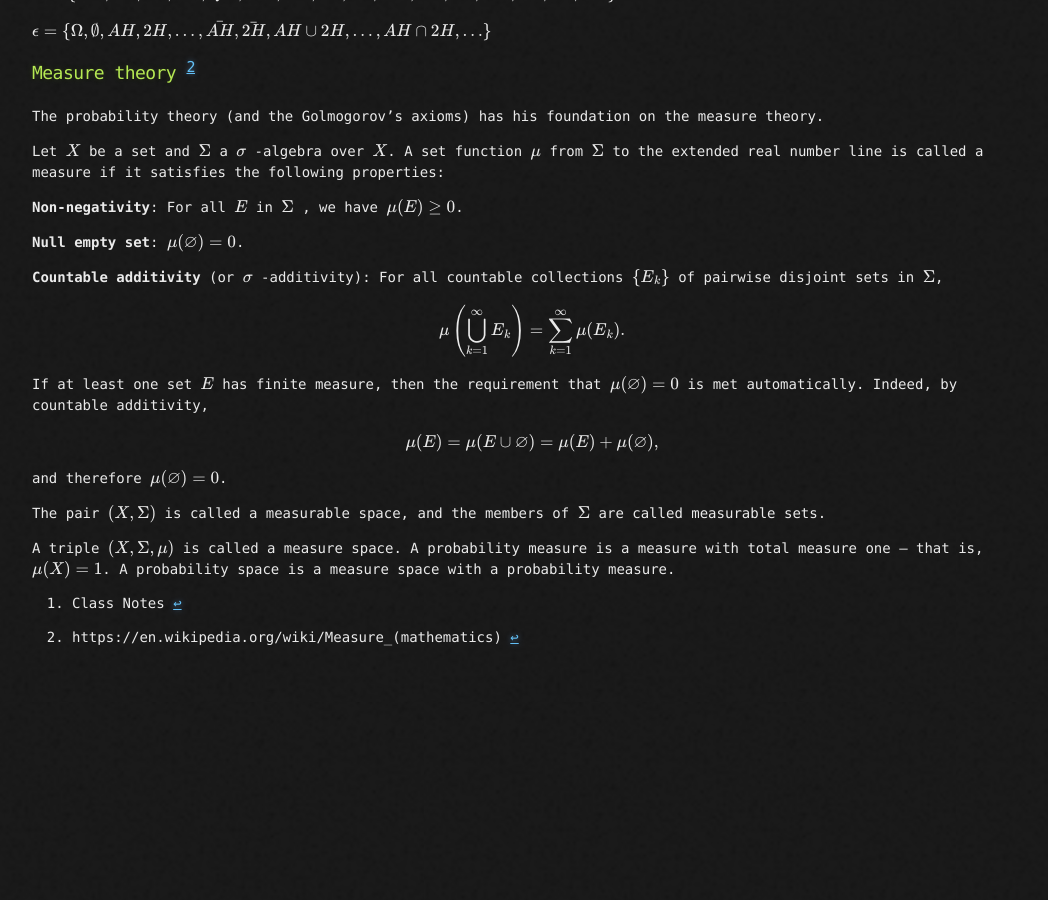
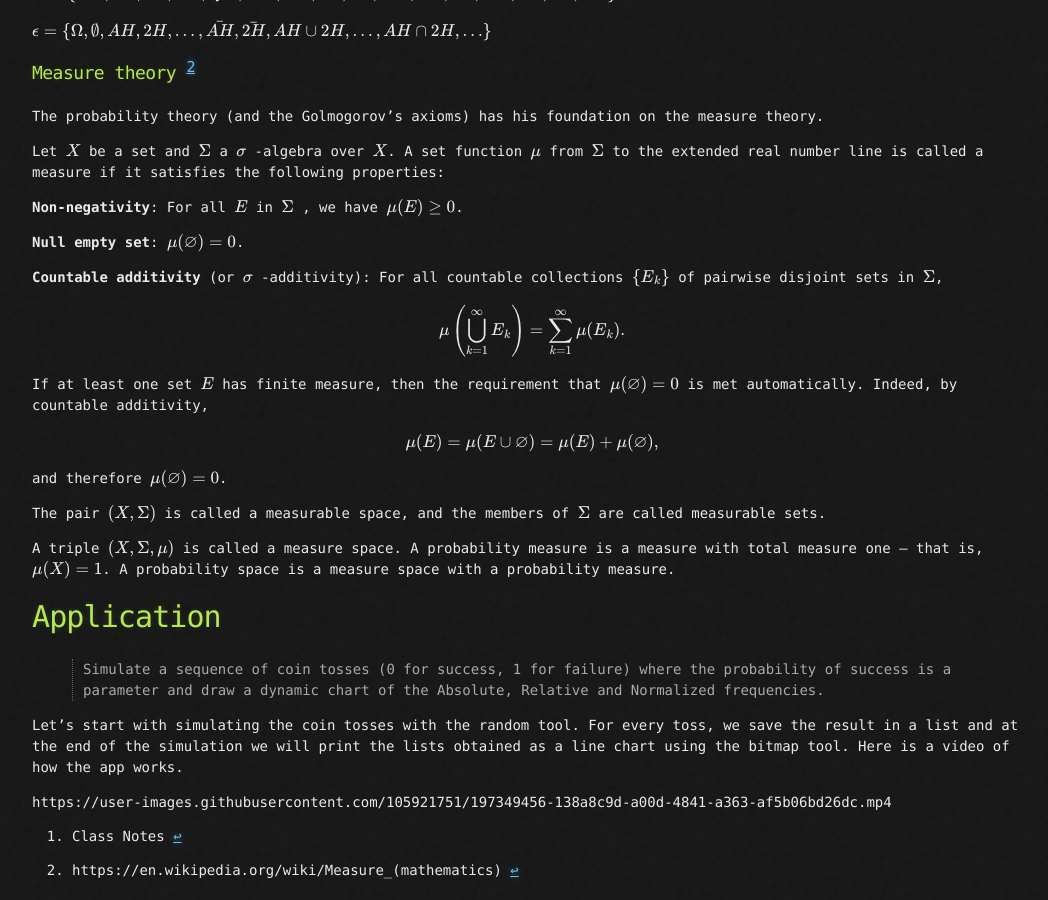
Before and after one commit to Videars/Statistics, a Jekyll site: the page built from Week4/Research.md, in a window 1280 px wide and 900 px high, scrolled down 1958 px. Shown: the whole window, without its empty margins (108-1156 px from the left). Built offline with Jekyll 4.4.1, drawn with Linux system fonts in a browser that asks for light colours; our own code applies the rules of GitHub Pages for plain Markdown files; formulas are drawn with MathJax 3; before the commit the page ends 2625 px from its top, so only the background shows below that.

Commit message:
Update Research.md

```diff
--- a/Week4/Research.md
+++ b/Week4/Research.md
@@ -88,5 +88,14 @@ The pair $(X,\Sigma )$ is called a measurable space, and the members of $\Sigma$
 
 A triple $(X,\Sigma ,\mu )$ is called a measure space. A probability measure is a measure with total measure one – that is, $\mu (X)=1$. A probability space is a measure space with a probability measure.
 
+# Application
+
+> Simulate a sequence of coin tosses (0 for success, 1 for failure) where the probability of success is a parameter and draw a dynamic chart of the Absolute, Relative and Normalized frequencies.
+
+Let's start with simulating the coin tosses with the random tool. For every toss, we save the result in a list and at the end of the simulation we will print the lists obtained as a line chart using the bitmap tool. Here is a video of how the app works.
+
+https://user-images.githubusercontent.com/105921751/197349456-138a8c9d-a00d-4841-a363-af5b06bd26dc.mp4
+
+
 [^1]: Class Notes
 [^2]: https://en.wikipedia.org/wiki/Measure_(mathematics)
```
